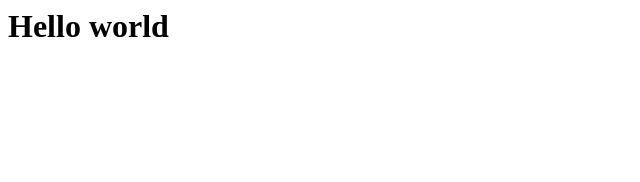
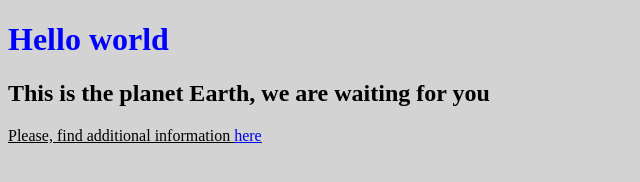
Before and after one commit to mystikf/mystikf.github.io, a plain HTML site: page index.html in a window 1280 px wide. Shown: the whole page, without its empty margins (0-640 px from the left). Drawn offline with Linux system fonts and the light colour scheme.

Commit message:
additional info

```diff
--- a/index.html
+++ b/index.html
@@ -1,5 +1,17 @@
+<!Doctype html>
 <html>
+<head>
+<style>
+  body {background-color:lightgrey}
+  h1   {color:blue}
+  p    {color:green}
+</style>
+
+</head>
+
 <body>
 <h1> Hello world </h1>
+<h2> This is the planet Earth, we are waiting for you </h2>
+<u> Please, find additional information <a href="http://en.wikipedia.org/wiki/Main_Page"> here </a>
 </body>
 </html>
```
